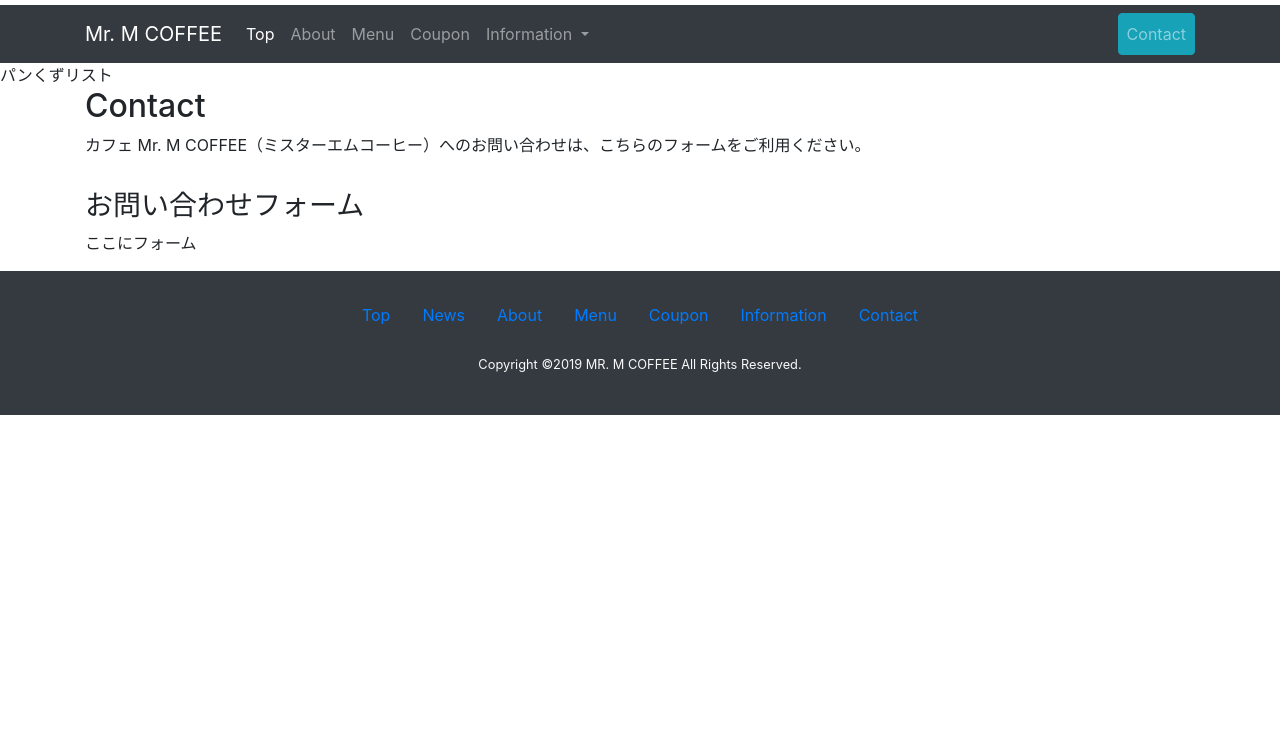
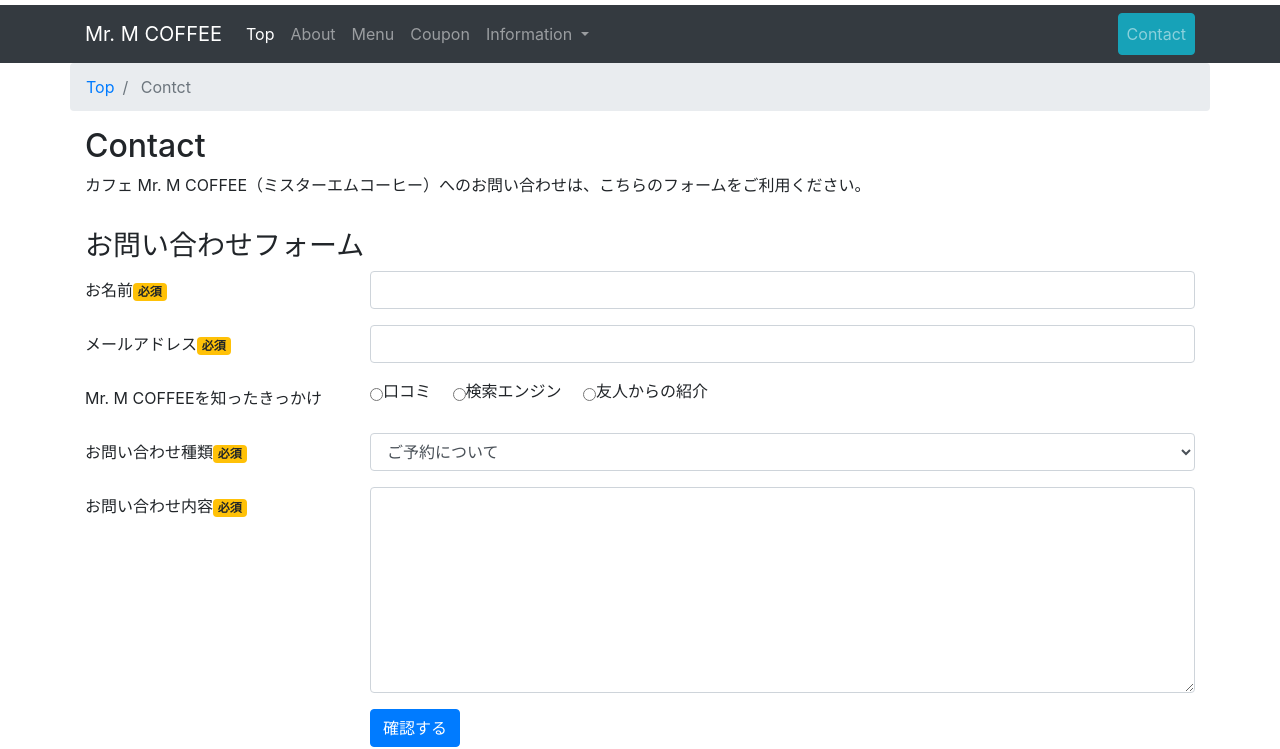
Before and after one commit to yuki0920-playground/bootstrap4_practice, a plain HTML site: page contact.html in a window 1280 px wide. Shown: the part 54-803 px from the top of the page. Drawn offline with Linux system fonts and the light colour scheme.

Commit message:
お問い合わせページ完成

```diff
--- a/contact.html
+++ b/contact.html
@@ -70,8 +70,15 @@
 </nav>
 <!--/ナビゲーションバー-->
 <!--パンくずリスト-->
-<nav aria-label="breadrumb">
-  パンくずリスト
+<nav aria-label="breadcrumb">
+  <ol class="breadcrumb container">
+    <li class="breadcrumb-item">
+      <a href="index.html">Top</a>
+    </li>
+    <li class="breadcrumb-item active" aria-current="page">
+      Contct
+    </li>
+  </ol>
 </nav>
 <!--/パンくずリスト-->
 <!--メイン-->
@@ -86,7 +93,80 @@
       <h3>お問い合わせフォーム</h3>
       <!--フォーム-->
       <form>
-        ここにフォーム
+        <!--お名前-->
+        <div class="form-group row">
+          <label for="name" class="col-md-3 col-form-label">
+            お名前<span class="badge badge-warning">必須</span>
+          </label>
+          <div class="col-md-9">
+            <input type="text" class="form-control" id="name" required>
+          </div>
+        </div>
+        <!--/お名前-->
+        <!--メールアドレス-->
+        <div class="form-group row">
+          <label for="name" class="col-md-3 col-form-label">
+            メールアドレス<span class="badge badge-warning">必須</span>
+          </label>
+          <div class="col-md-9">
+            <input type="text" class="form-control" id="email" required>
+          </div>
+        </div>
+        <!--/メールアドレス-->
+        <!--きっかけ-->
+        <fieldset class="form-group">
+          <div class="row">
+            <legend class="col-form-label col-md-3">
+              Mr. M COFFEEを知ったきっかけ
+            </legend>
+            <div class="col-md-9">
+              <div class="form-check form-check-inline">
+                <input type="radio" name="questionnaire" id="radio01" value="answer01">
+                <label class="form-check-input" for="radio01">口コミ</label>
+              </div>
+              <div class="form-check form-check-inline">
+                <input type="radio" name="questionnaire" id="radio02" value="answer02">
+                <label class="form-check-input" for="radio02">検索エンジン</label>
+              </div>
+              <div class="form-check form-check-inline">
+                <input type="radio" name="questionnaire" id="radio03" value="answer03">
+                <label class="form-check-input" for="radio03">友人からの紹介</label>
+              </div>
+            <div>
+          </div>
+        </fieldset>
+        <!--/きっかけ-->
+        <!--種類-->
+        <div class="form-group row">
+          <label for="category" class="col-md-3 col-form-label">
+            お問い合わせ種類<span class="badge badge-warning">必須</span>
+          </label>
+          <div class="col-md-9">
+            <select class="form-control" id="category" name="category">
+              <option value="category1">ご予約について</option>
+              <option value="category2">委託販売について</option>
+              <option value="category3">その他のお問い合わせ</option>
+            </select>
+          </div>
+        </div>
+        <!--/種類-->
+        <!--内容-->
+        <div class="form-group row">
+          <label for="messge" class="col-md-3 col-form-label">
+            お問い合わせ内容<span class="badge badge-warning">必須</span>
+          </label>
+          <div class="col-md-9">
+            <textarea class="form-control" id="message" rows="8" name="message"></textarea>
+          </div>
+        </div>
+        <!--/内容-->
+        <!--確認ボタン-->
+        <div class="form-group row justify-content-end">
+          <div class="col-md-9">
+            <button type="submit" class="btn btn-primary">確認する</button>
+          </div>
+        </div>
+        <!--確認ボタン-->
       </form>
       <!--/フォーム-->
     </div>
```
